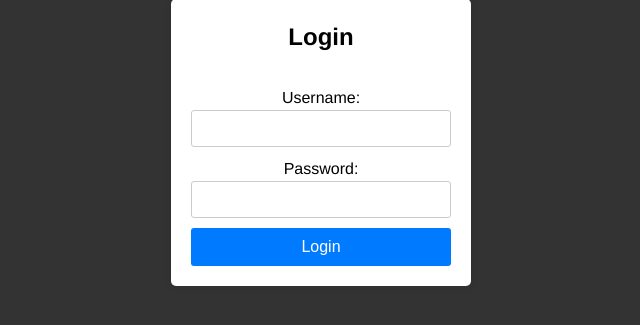
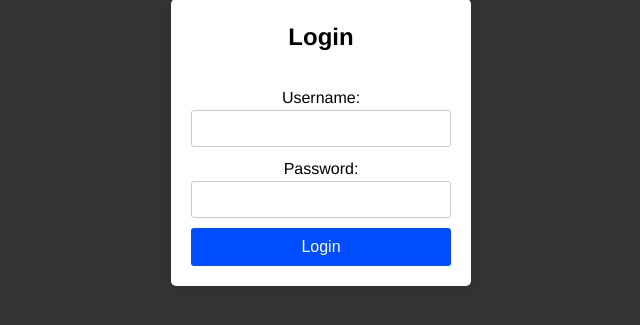
Before and after one commit to rpcorr/mega-menu-php-version, a PHP site: page /login.php in a window 1280 px wide. Shown: the part 115-440 px from the top of the page, without its empty margins (319-959 px from the left). Run offline with PHP 8.4, Linux system fonts and the light colour scheme; data that the repository does not hold is empty.

Commit message:
change Login button background colour for accessibility

```diff
--- a/assets/css/default.css
+++ b/assets/css/default.css
@@ -104,7 +104,7 @@ header nav ul.menu > li > .mega-menu > .list-item > ul > li > a:hover,
 }
 
 .login-form input[type='submit'] {
-  background-color: #007bff;
+  background-color: #004cff;
   color: #fff;
 }
 
```
